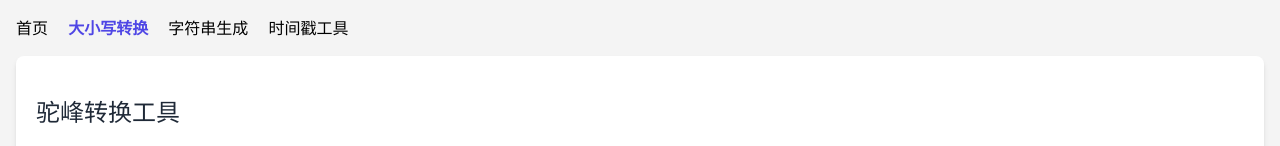
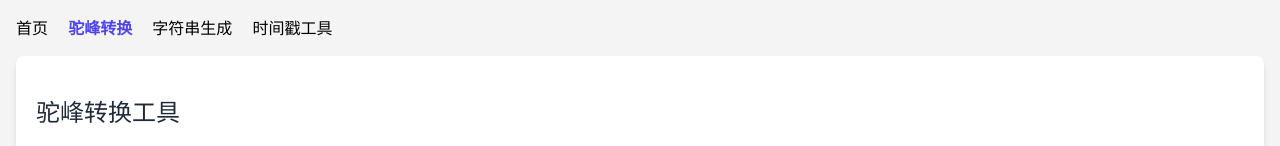
Before and after one commit to bitdan/Hump-Conversion, a Vue app: page /case-converter in a window 1280 px wide. Shown: the top 146 px of the page. Built offline with nearby package versions, Linux system fonts and the light colour scheme.

Commit message:
feat(router): 更新路由配置并重命名页面标题

```diff
--- a/src/router/index.js
+++ b/src/router/index.js
@@ -7,21 +7,25 @@ import TimestampTool from '../components/TimestampTool.vue'
 const routes = [
     {
         path: '/',
+        redirect: '/case-converter'
+    },
+    {
+        path: '/home',
         name: 'Home',
         component: Home,
-        meta: { title: '首页' }  // 使用 meta 存储显示名称
+        meta: { title: '首页' }
     },
     {
         path: '/case-converter',
         name: 'CaseConverter',
         component: CaseConverter,
-        meta: { title: '大小写转换' }  // 使用 meta 存储显示名称
+        meta: { title: '驼峰转换' }
     },
     {
         path: '/string-generator',
         name: 'StringGenerator',
         component: StringGenerator,
-        meta: { title: '字符串生成' }  // 使用 meta 存储显示名称
+        meta: { title: '字符串生成' }
     },
     {
         path: '/timestamp',
```
